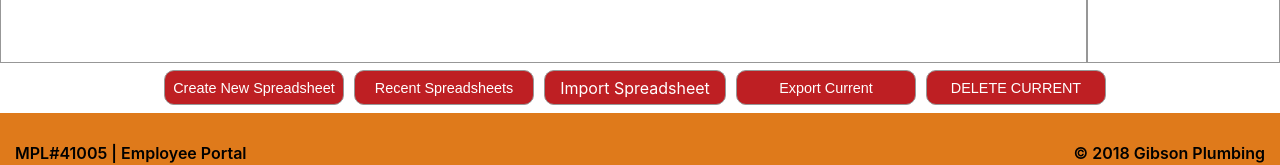
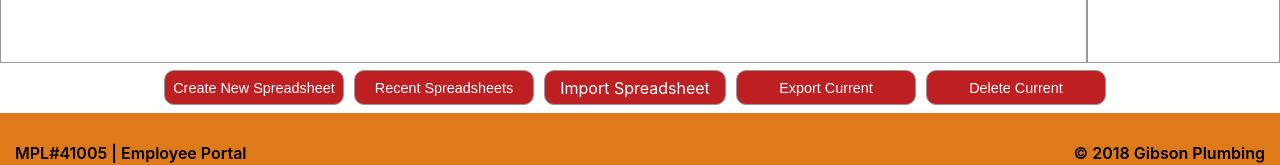
Before and after one commit to JS-goose/gibson-code-challenge, a React (Create React App) app: page / in a window 1280 px wide. Shown: the part 611-776 px from the top of the page. Built offline with nearby package versions, Linux system fonts and the light colour scheme; no server answers.

Commit message:
added styling for delete button to emphasize action

```diff
--- a/src/components/CenterContent/CenterContent.js
+++ b/src/components/CenterContent/CenterContent.js
@@ -66,7 +66,7 @@ class CenterContent extends Component {
           <label htmlFor="import-spreadsheet-button">Import Spreadsheet</label>
           <input type="file" name="imported-spreadsheet" id="import-spreadsheet-button" />
           <button className={styles['control-buttons']}>Export Current</button>
-          <button className={styles['control-buttons']}>DELETE CURRENT</button>
+          <button className={styles['control-buttons']}>Delete Current</button>
         </div>
       </React.Fragment>
     );
--- a/src/components/CenterContent/CenterContent.module.css
+++ b/src/components/CenterContent/CenterContent.module.css
@@ -49,6 +49,11 @@
   background-color: white;
 }
 
+.control-buttons:nth-last-of-type(1):hover {
+  text-transform: uppercase;
+  font-weight: 900;
+}
+
 /* Hides the input button in order for the styling on the label to take effect */
 input[type="file"] {
   width: 0.1px;
```
